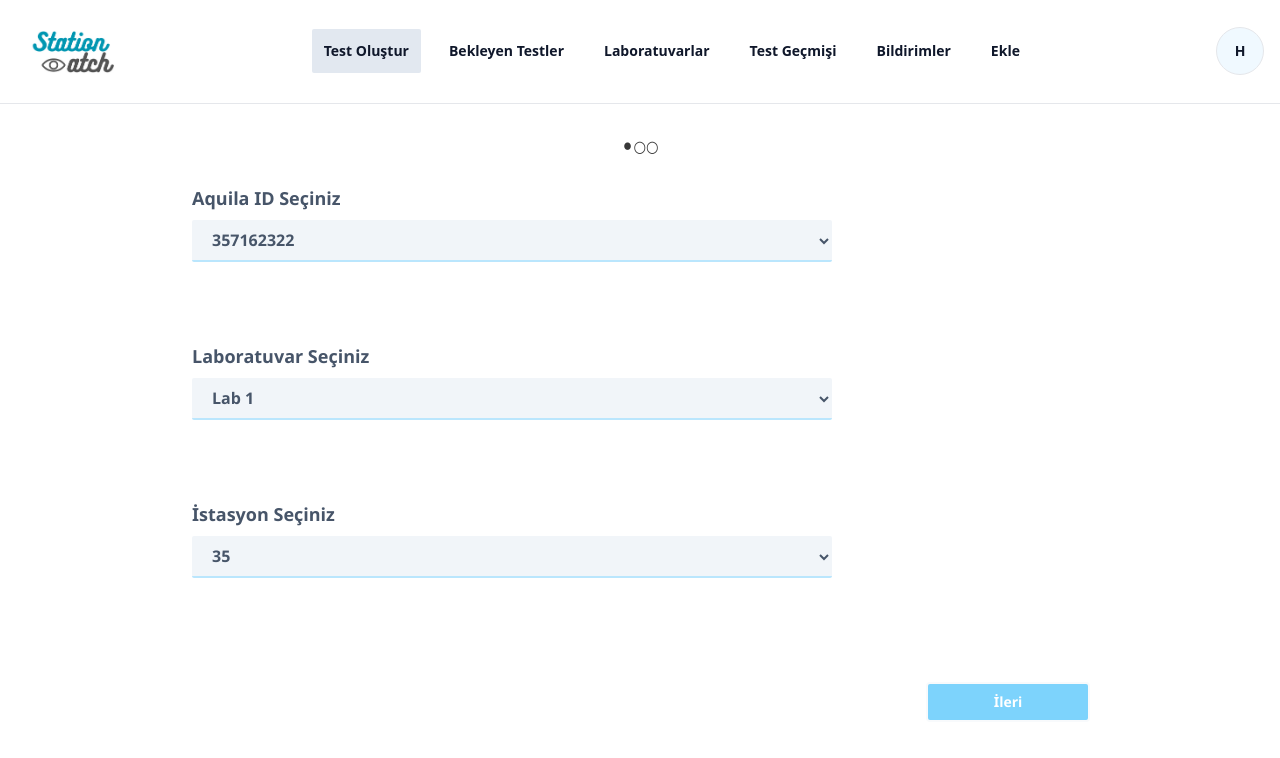
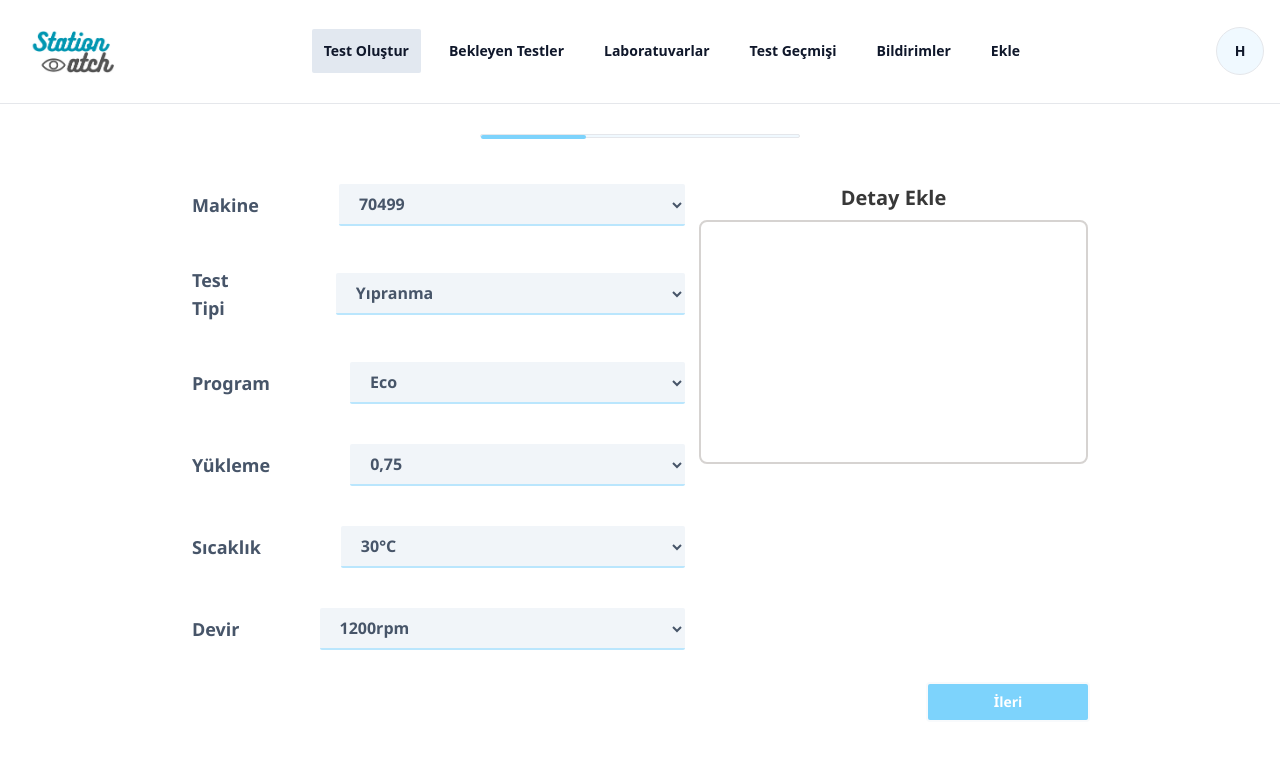
Before and after one commit to hasocobo/station-watch, a React (Vite) app in the folder client/: page /testolustur in a window 1280 px wide. Shown: the top 758 px of the page. Built offline with nearby package versions, Linux system fonts and the light colour scheme.

Commit message:
Add progress bar

```diff
--- a/client/src/components/Pages/CreateTest/CreateTest.jsx
+++ b/client/src/components/Pages/CreateTest/CreateTest.jsx
@@ -51,17 +51,20 @@ export default function CreateTest() {
 
   const renderSwitch = () => {
     switch (step) {
-      case 1:
+      case 2:
         return (
           <div className="relative flex h-full flex-col justify-between">
             <div className="absolute left-0 right-0 top-[-50px] flex w-full justify-center">
-              ⚫○○
+              <div className="h-1 w-80 rounded-lg border bg-sky-50">
+                <div
+                  className="h-1 rounded-md bg-sky-300"
+                  style={{ width: '67%' }}
+                ></div>
+              </div>
             </div>
             <div className="flex grow flex-col gap-20">
               <Select
-                title={
-                  'Aquila ID Seçiniz'
-                }
+                title={'Test ID Seçiniz'}
                 name={'aquilaId'}
                 value={selectedOptions.aquilaId}
                 onChange={handleSelectChange}
@@ -88,10 +91,16 @@ export default function CreateTest() {
                 optionStyle={'w-[40rem]'}
               />
             </div>
-            <div
-              className="flex justify-end "
-              onClick={() => setStep(step + 1)}
-            >
+            <div className="flex justify-between">
+              <div className="" onClick={() => setStep(step - 1)}>
+                <Button
+                  style={
+                    'w-40 bg-red-400 text-[1.1rem] font-semibold text-sm hover:bg-red-500 rounded-sm'
+                  }
+                  name={'Geri'}
+                />
+              </div>
+              <div className="" onClick={() => setStep(step + 1)}>
                 <Button
                   style={
                     'w-40 bg-sky-300 text-[1.1rem] font-semibold text-sm hover:bg-sky-400 rounded-sm'
@@ -100,12 +109,18 @@ export default function CreateTest() {
                 />
               </div>
             </div>
+          </div>
         )
-      case 2:
+      case 1:
         return (
           <div className="relative flex h-full flex-col justify-between">
             <div className="absolute left-0 right-0 top-[-50px] flex w-full justify-center">
-              ○⚫○
+              <div className="h-1 w-80 rounded-lg border bg-sky-50">
+                <div
+                  className="h-1 rounded-md bg-sky-300"
+                  style={{ width: '33%' }}
+                ></div>
+              </div>
             </div>
             <div className="flex grow">
               <div className="flex w-[55%] flex-col gap-10">
@@ -181,16 +196,10 @@ export default function CreateTest() {
                 </div>
               </div>
             </div>
-            <div className="flex justify-between">
-              <div className="" onClick={() => setStep(step - 1)}>
-                <Button
-                  style={
-                    'w-40 bg-red-400 text-[1.1rem] font-semibold text-sm hover:bg-red-500 rounded-sm'
-                  }
-                  name={'Geri'}
-                />
-              </div>
-              <div className="" onClick={() => setStep(step + 1)}>
+            <div
+              className="flex justify-end "
+              onClick={() => setStep(step + 1)}
+            >
               <Button
                 style={
                   'w-40 bg-sky-300 text-[1.1rem] font-semibold text-sm hover:bg-sky-400 rounded-sm'
@@ -199,13 +208,17 @@ export default function CreateTest() {
               />
             </div>
           </div>
-          </div>
         )
       case 3:
         return (
           <div className="relative flex h-full flex-col justify-between ">
             <div className="absolute left-0 right-0 top-[-50px] flex w-full justify-center">
-              ○○⚫
+              <div className="h-1 w-80 rounded-lg border bg-sky-50">
+                <div
+                  className="h-1 rounded-md bg-green-600"
+                  style={{ width: '99%' }}
+                ></div>
+              </div>
             </div>
             <div className="grow">
               <div className="flex h-full">
--- a/client/src/components/Pages/PendingTests/PendingTests.jsx
+++ b/client/src/components/Pages/PendingTests/PendingTests.jsx
@@ -99,12 +99,12 @@ export default function PendingTests({ pendingTests = exampleData }) {
         <thead className="bg-stone-50">
           <tr className="border-b">
             <th></th>
-            <th>Aquila ID</th>
+            <th>Test ID</th>
             <th>Project Name</th>
             <th>Created By</th>
             <th>Creation Date</th>
             <th>Lab Assignment</th>
-            <th>Station Assignment</th>
+            <th>Machine Assignment</th>
             <th></th>
           </tr>
         </thead>
--- a/client/src/components/Pages/TestHistory/TestHistory.jsx
+++ b/client/src/components/Pages/TestHistory/TestHistory.jsx
@@ -1,7 +1,81 @@
-export default function TestHistory() {
+import { useEffect, useState } from 'react'
+import Icon from '../../Icon/Icon'
+import Select from '../CreateTest/Select'
+
+
+export default function TestHistory(data) {
+  useEffect(() => {
+    try {
+    } catch (error) {}
+  }, [])
+
+  function assignJob(test) {
+    let updatedPendingTests = ''
+    setData((prevTests) => {
+      updatedPendingTests = prevTests.map((prevTest) => {
+        if (prevTest.id === test.id) {
+          return { ...prevTest, assigned: !prevTest.assigned }
+        } else {
+          return prevTest
+        }
+      })
+      return updatedPendingTests
+    })
+    // fetch('api/tests', POST: ...)
+  }
+
   return (
-    <div>
-      <h1>Test Geçmişi </h1>
+    <div className="overflow-x-auto">
+      <table className="w-full table-auto">
+        <thead className="bg-stone-50">
+          <tr className="border-b">
+            <th></th>
+            <th>Project ID</th>
+            <th>Test ID</th>
+            <th>Hardware</th>
+            <th>Software</th>
+            <th>Test Start Date</th>
+            <th>Test Due</th>
+            <th></th>
+          </tr>
+        </thead>
+        <tbody>
+          {/*data.map((item) => (
+            <tr
+              key={item.id}
+              className="border-b transition duration-200 hover:bg-stone-50"
+            >
+              <td></td>
+              <td></td>
+              <td></td>
+              <td></td>
+              <td></td>
+              <td className='w-60'>
+
+              </td>
+              <td className='w-60'>
+
+              </td>
+              <td className="px-0 py-0">
+                <button
+                  className={`h-10 w-28 rounded-sm text-sm font-semibold
+                  text-white transition duration-300 hover:bg-green-500
+                  ${item.assigned === true ? ` bg-stone-200 hover:bg-stone-300` : ` bg-green-400 hover:bg-green-500`}`}
+                >
+                  {item.assigned === true ? (
+                    <div className="flex items-center justify-center">
+                      {' '}
+                      Assigned <Icon name={'check'} />{' '}
+                    </div>
+                  ) : (
+                    'Assign'
+                  )}
+                </button>
+              </td>
+            </tr>
+          ))*/}
+        </tbody>
+      </table>
     </div>
   )
 }
```
Lines whose indentation alone changed are shown as unchanged.
